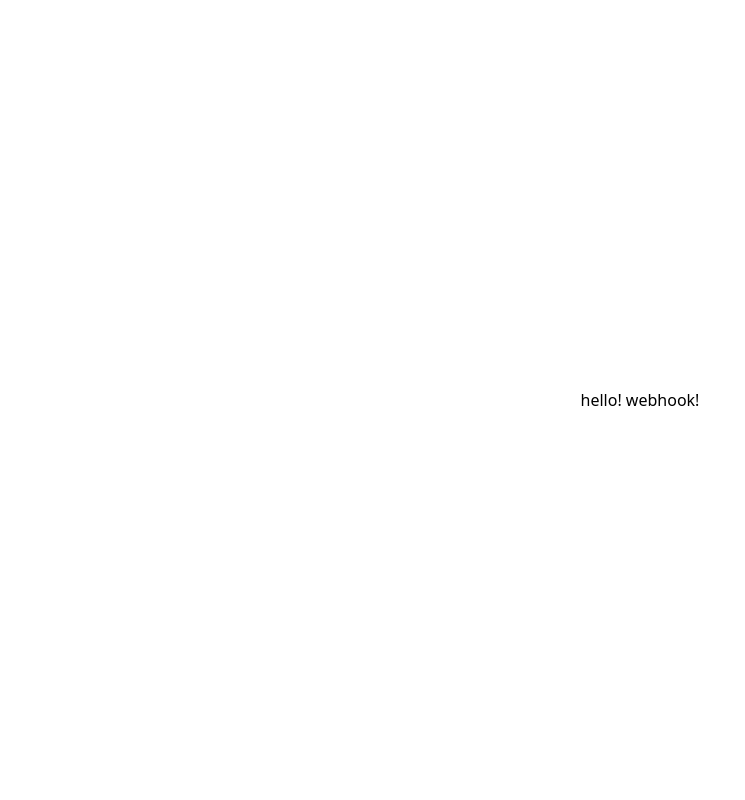
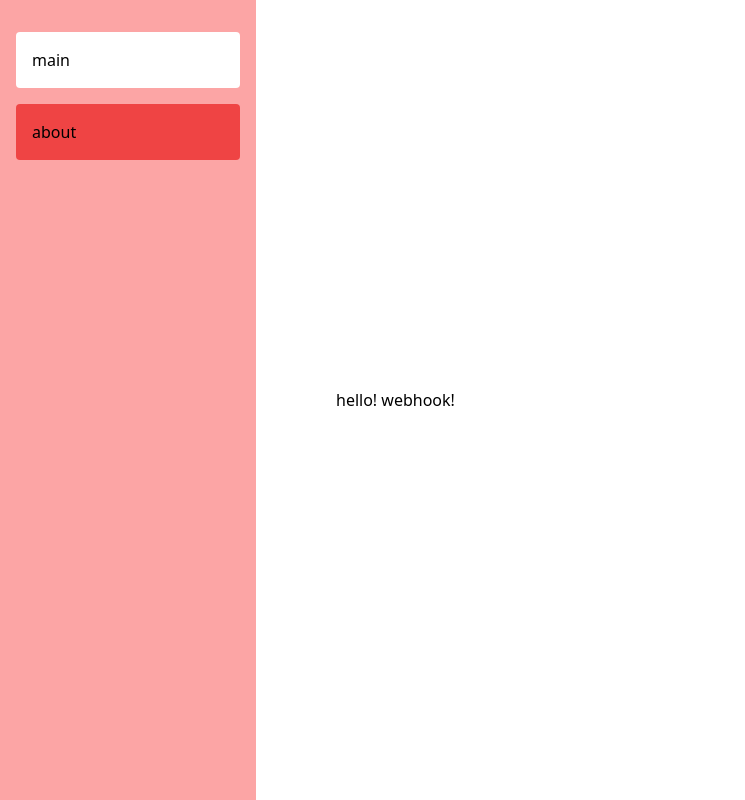
Before and after one commit to arkc1009/tour-diary, a Next.js app: page / in a window 1280 px wide. Shown: the whole page, without its empty margins (0-745 px from the left). Built offline with nearby package versions, Linux system fonts and the light colour scheme.

Commit message:
feat: add Layout

```diff
--- /dev/null
+++ b/components/layout.tsx
@@ -0,0 +1,47 @@
+import Link from "next/link";
+import { useRouter } from "next/router";
+import { useMemo } from "react";
+
+interface MenuItemType {
+  href: string;
+  title: string;
+}
+
+const Layout: React.FC = ({ children }) => {
+  const router = useRouter();
+
+  const menuItems: MenuItemType[] = useMemo(
+    () => [
+      { href: "/", title: "main" },
+      { href: "/about", title: "about" },
+    ],
+    []
+  );
+
+  return (
+    <div className="flex min-h-screen">
+      <div className="min-h-full w-64 bg-red-300 py-8 px-4">
+        <nav>
+          <ul className="flex flex-col gap-4">
+            {menuItems.map(({ href, title }) => (
+              <li key={title}>
+                <Link href={href}>
+                  <a
+                    className={`block h-full w-full cursor-pointer rounded bg-red-500 p-4 hover:bg-white ${
+                      router.asPath === href && "bg-white"
+                    }`}
+                  >
+                    {title}
+                  </a>
+                </Link>
+              </li>
+            ))}
+          </ul>
+        </nav>
+      </div>
+      <div className="h-full">{children}</div>
+    </div>
+  );
+};
+
+export default Layout;
--- a/pages/_app.tsx
+++ b/pages/_app.tsx
@@ -1,8 +1,13 @@
-import '../styles/globals.css'
-import type { AppProps } from 'next/app'
+import "../styles/globals.css";
+import type { AppProps } from "next/app";
+import Layout from "../components/layout";
 
 function MyApp({ Component, pageProps }: AppProps) {
-  return <Component {...pageProps} />
+  return (
+    <Layout>
+      <Component {...pageProps} />
+    </Layout>
+  );
 }
 
-export default MyApp
+export default MyApp;
```
